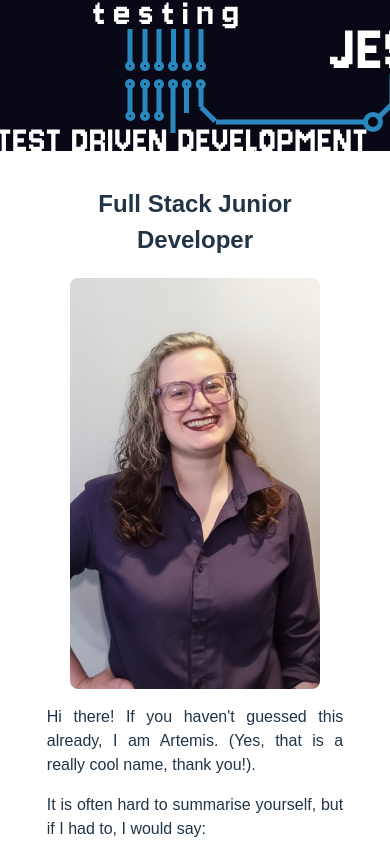
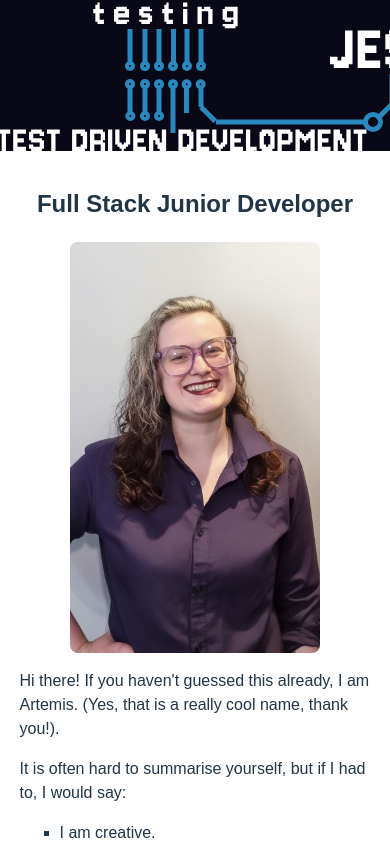
Before and after one commit to artiechokeheart/portfolio-v2, a React (Vite) app: page / in a window 390 px wide. Shown: the part 653-1501 px from the top of the page. Built offline with nearby package versions, Linux system fonts and the light colour scheme.

Commit message:
Change mobile layout

```diff
--- a/src/App.css
+++ b/src/App.css
@@ -42,7 +42,6 @@ font-family: Arial, sans-serif;
   width: 100%;
   box-shadow: 0 0 50px #fff, /* outer white */ -10px 0 80px #0ff,
     /* outer left magenta */ 10px 20px 80px #f0f;
-  scroll-padding-top: 500px;
   z-index: 10;
 }
 
@@ -50,6 +49,7 @@ font-family: Arial, sans-serif;
   align-self: center;
   display: flex;
   gap: 1rem;
+padding: 1rem;
 }
 
 /* Shared button styling */
@@ -101,8 +101,9 @@ border:#f0f 1px solid;
   display: flex;
   flex-direction: column;
   text-align: left;
-    margin-left: 10%;
-  margin-right: 10%;
+  width: 80%;
+  max-width: 1200px;
+  margin: 0 auto;
 }
 
 
@@ -154,8 +155,9 @@ border:#f0f 1px solid;
   flex-direction: column;
   align-items: center;
   justify-content: center;
-  margin-left: 10%;
-  margin-right: 10%;
+  width: 80%;
+  max-width: 1200px;
+  margin: 0 auto;
   gap: 1rem;
 }
 
@@ -256,6 +258,7 @@ border:#f0f 1px solid;
 .project-tools {
   grid-area: tools;
   display: flex;
+  flex-wrap: wrap;
   gap: 0.5rem;
 
 }
@@ -263,6 +266,7 @@ border:#f0f 1px solid;
   list-style: none;
   padding: 0;
   display: flex;
+  flex-wrap: wrap;
   gap: 0.5rem;
 }
 
@@ -304,37 +308,35 @@ border:#f0f 1px solid;
 .project-links {
   grid-area: links;
   display: flex;
-  padding: 2%;
   margin-bottom: 1%;
   /*
   align-items: center; */
-  gap: 5%;
+  gap: 2%;
 }
 
 
 
-@media (max-width: 768px) {
-  .project-body, .about-me-intro {
-    flex-direction: column;
-  }
-}
-
+/* Tablet and smaller */
 @media (max-width: 900px) {
   .project-container {
     grid-template-columns: 1fr;
     grid-template-areas:
-    "title"
-    "status"
-    "tools"
-    "body";
+      "title"
+      "status"
+      "tools"
+      "body";
   }
   .project-title {
     text-align: center;
   }
 }
 
+/* Mobile */
 @media (max-width: 768px) {
-  .about-me-intro {
+  .about-me-section, .projects {
+    width: 90%;
+  }
+  .project-body, .about-me-intro {
     flex-direction: column;
   }
   .about-me-image {
@@ -342,10 +344,9 @@ border:#f0f 1px solid;
     display: block;
     margin: 0 auto 1rem;
   }
-  .about-me-intro-text {
-    flex-direction: column;
-    text-align: justify;
-    flex-direction: column;
+  .project-links {
+    justify-items: center;
+    align-self:center;
   }
 }
 
--- a/src/index.css
+++ b/src/index.css
@@ -24,8 +24,6 @@ a:hover {
 
 body {
   margin: 0;
-  display: flex;
-  place-items: center;
   min-width: 320px;
   min-height: 100vh;
 }
```
